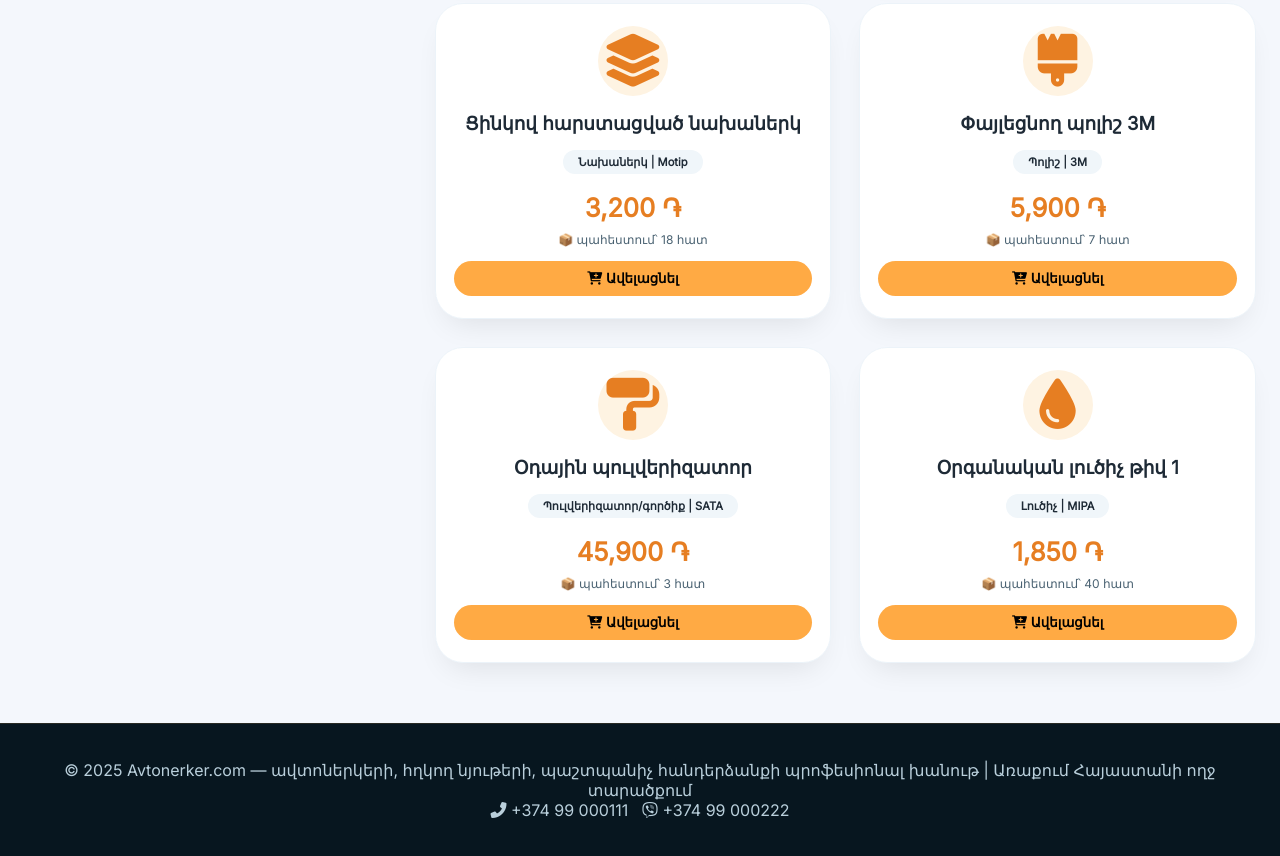
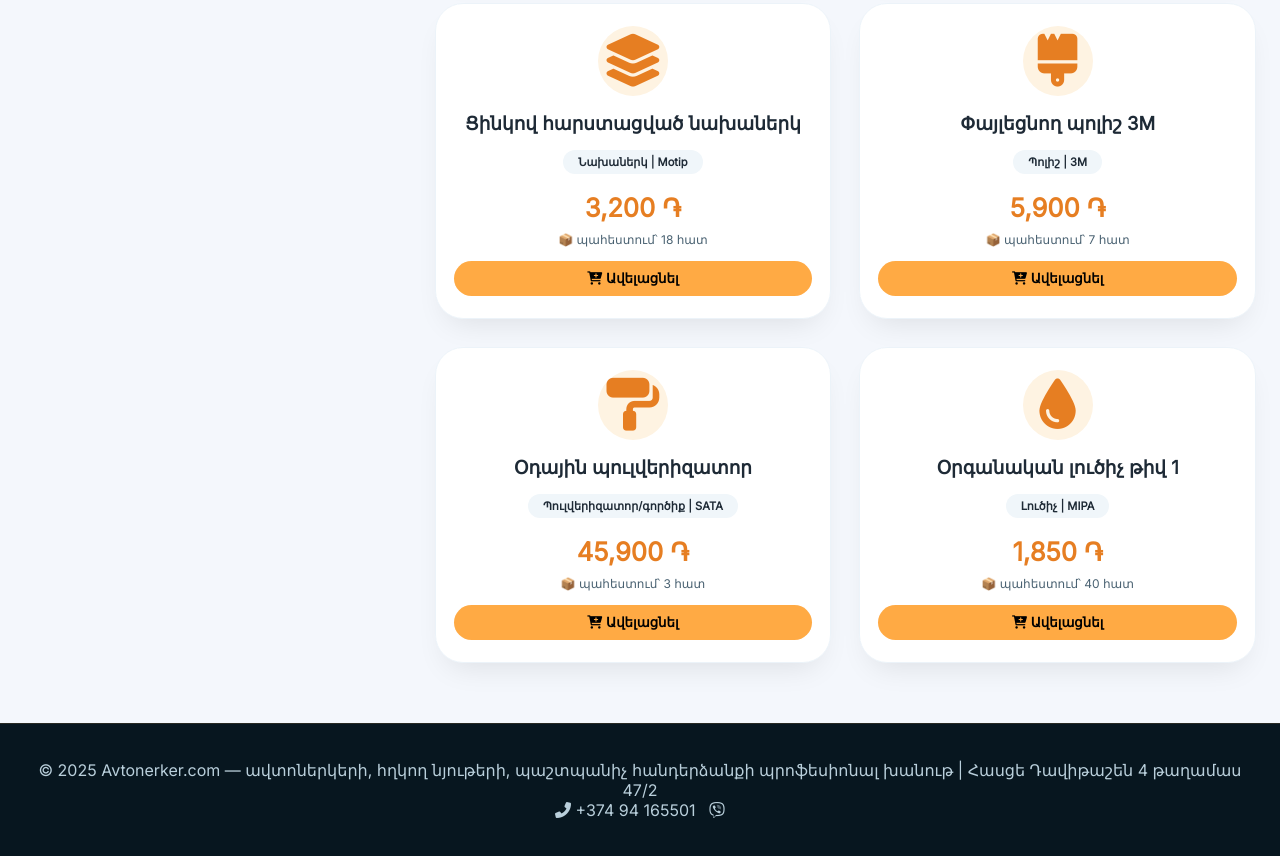
Before and after one commit to HovhannesAvdalyan/Avtonerker.com, a plain HTML site: page bolory.html in a window 1280 px wide. Shown: the part 3234-4090 px from the top of the page. Drawn offline with Linux system fonts and the light colour scheme.

Commit message:
Update bolory.html

```diff
--- a/bolory.html
+++ b/bolory.html
@@ -436,8 +436,8 @@
 </div>
 
 <footer>
-  <p>© 2025 Avtonerker.com — ավտոներկերի, հղկող նյութերի, պաշտպանիչ հանդերձանքի պրոֆեսիոնալ խանութ | Առաքում Հայաստանի ողջ տարածքում</p>
-  <p><i class="fas fa-phone-alt"></i> +374 99 000111 &nbsp; <i class="fab fa-viber"></i> +374 99 000222</p>
+  <p>© 2025 Avtonerker.com — ավտոներկերի, հղկող նյութերի, պաշտպանիչ հանդերձանքի պրոֆեսիոնալ խանութ | Հասցե Դավիթաշեն 4 թաղամաս 47/2</p>
+  <p><i class="fas fa-phone-alt"></i> +374 94 165501 &nbsp; <i class="fab fa-viber"></i> </p>
 </footer>
 
 <!-- Add Product Modal -->
```
